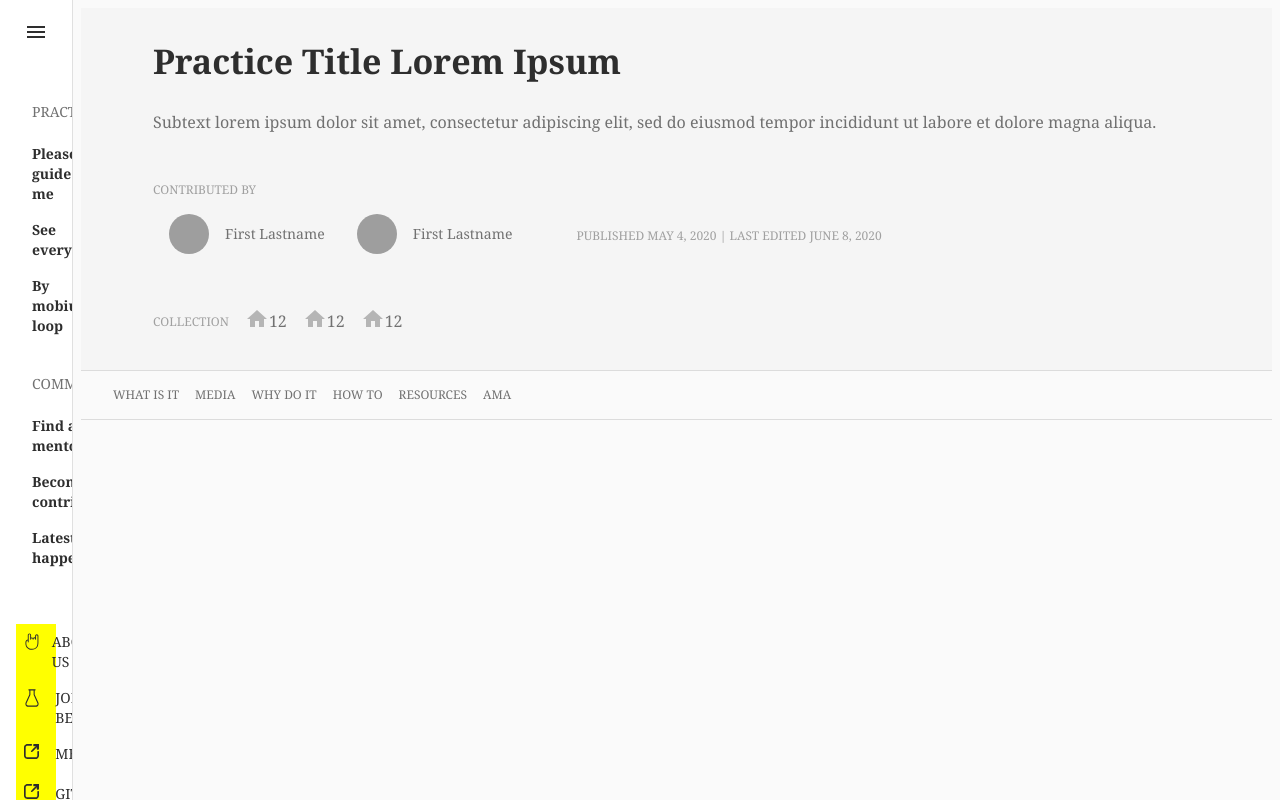
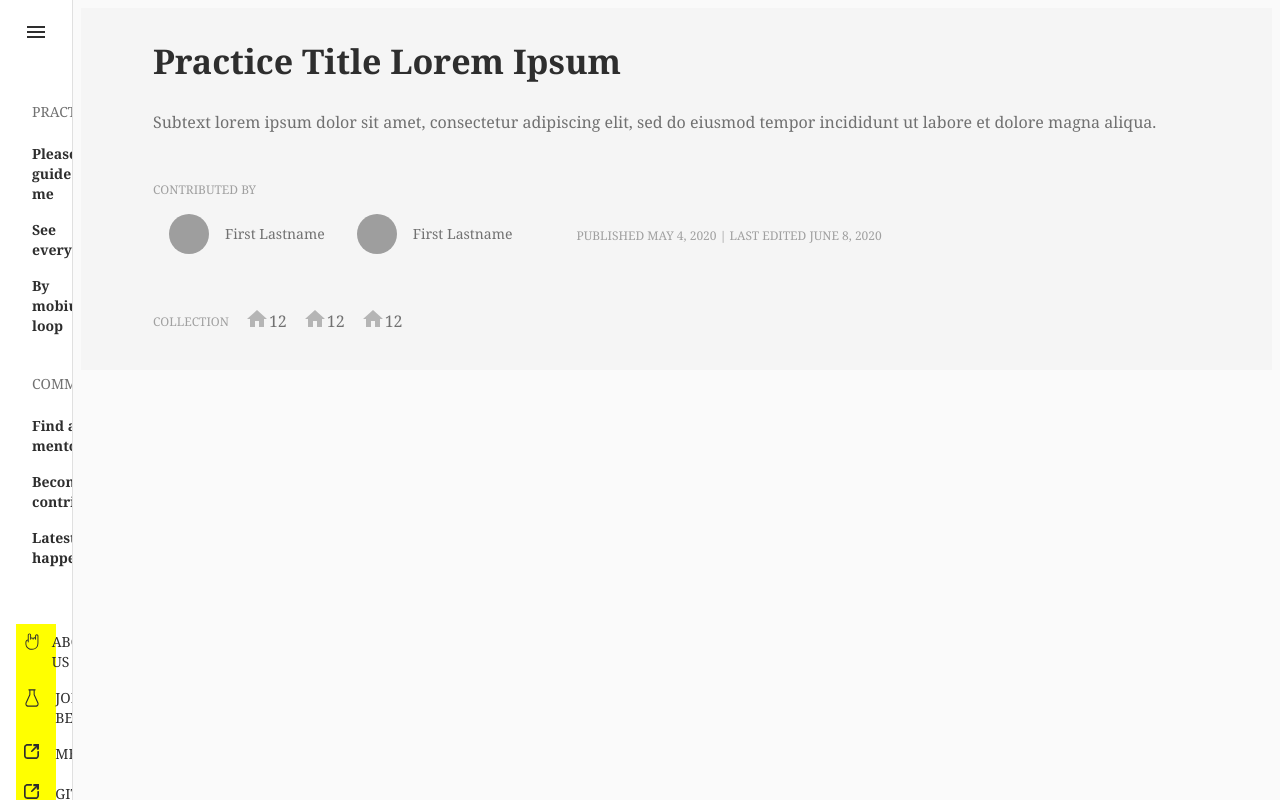
Before and after one commit to openpracticelibrary/opl-fe, a React (Create React App) app: page / in a window 1280 px wide. Built offline with nearby package versions, Linux system fonts and the light colour scheme; grey boxes are pictures that could not be loaded.

Commit message:
comment out the link section as the story was not the priority

```diff
--- a/src/components/practicePage/PageMenu/index.js
+++ b/src/components/practicePage/PageMenu/index.js
@@ -3,6 +3,7 @@ import PropTypes from 'prop-types';
 import {makeStyles} from '@material-ui/core/styles';
 import Toolbar from '@material-ui/core/Toolbar';
 import Link from '@material-ui/core/Link';
+import Divider from '@material-ui/core/Divider';
 
 const useStyles = makeStyles((theme) => ({
 
@@ -23,6 +24,7 @@ export default function PageMenu(props) {
 
     return (
         <React.Fragment>
+            <Divider />
             <Toolbar component="nav" variant="dense" className={classes.toolbarSecondary}>
                 {sections.map((section) => (
                     <Link
@@ -34,6 +36,7 @@ export default function PageMenu(props) {
                     </Link>
                 ))}
             </Toolbar>
+            <Divider />
         </React.Fragment>
     );
 }
--- a/src/pages/PracticePageContent.js
+++ b/src/pages/PracticePageContent.js
@@ -3,7 +3,6 @@ import PageIntro from '../components/practicePage/PageIntro/index';
 import {makeStyles} from "@material-ui/core/styles/index";
 import Box from '@material-ui/core/Box';
 import PageMenu from '../components/practicePage/PageMenu';
-import Divider from '@material-ui/core/Divider';
 
 const useStyles = makeStyles((theme) => ({
     root: {
@@ -38,11 +37,9 @@ export default function PracticePageContent() {
                 <Box className={classes.titleBox}>
                     <PageIntro/>
                 </Box>
-                <Box>
-                    <Divider/>
-                    <PageMenu sections={sections}/>
-                    <Divider/>
-                </Box>
+                {/*<Box>*/}
+                    {/*<PageMenu sections={sections}/>*/}
+                {/*</Box>*/}
             </Box>
         </React.Fragment>
     )
```
